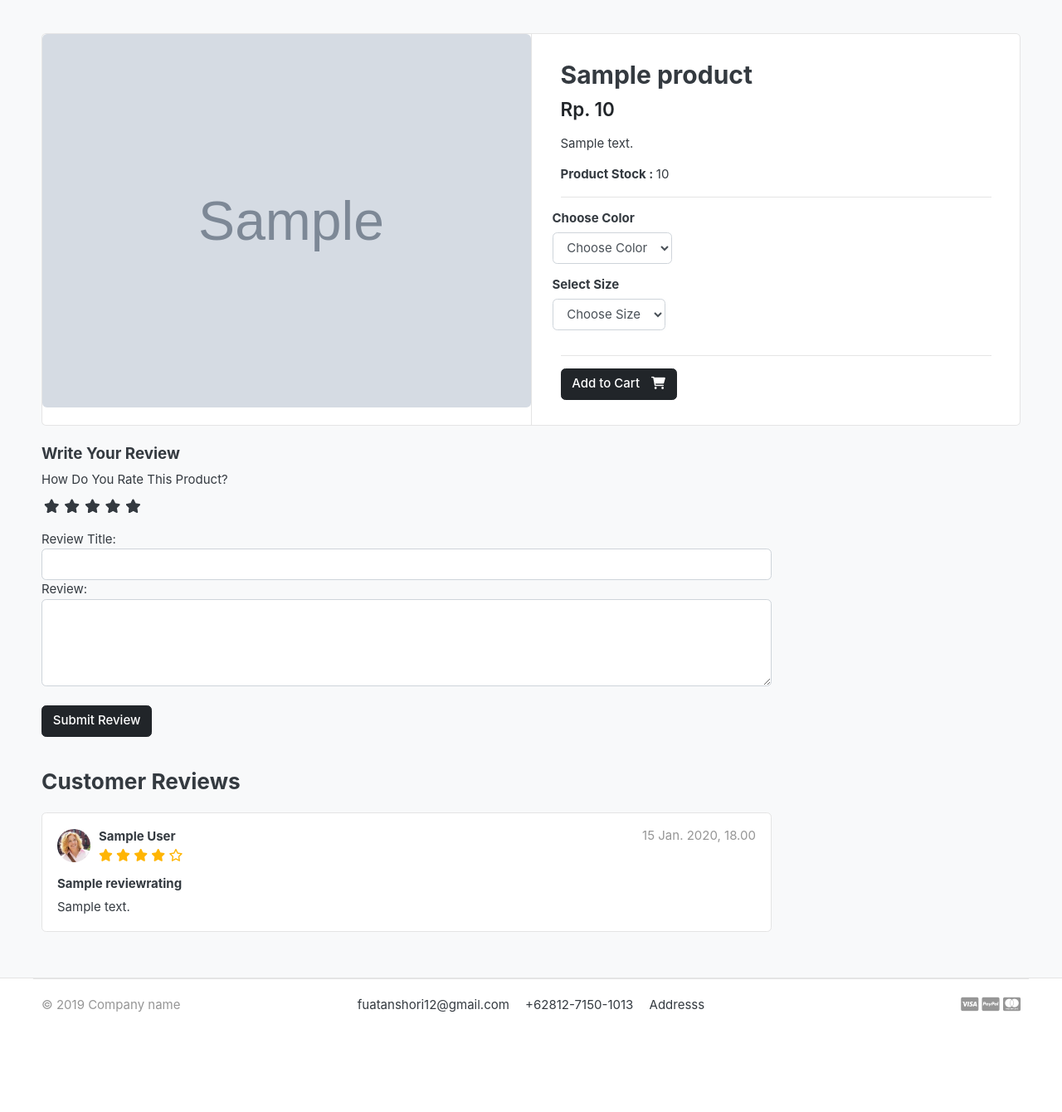
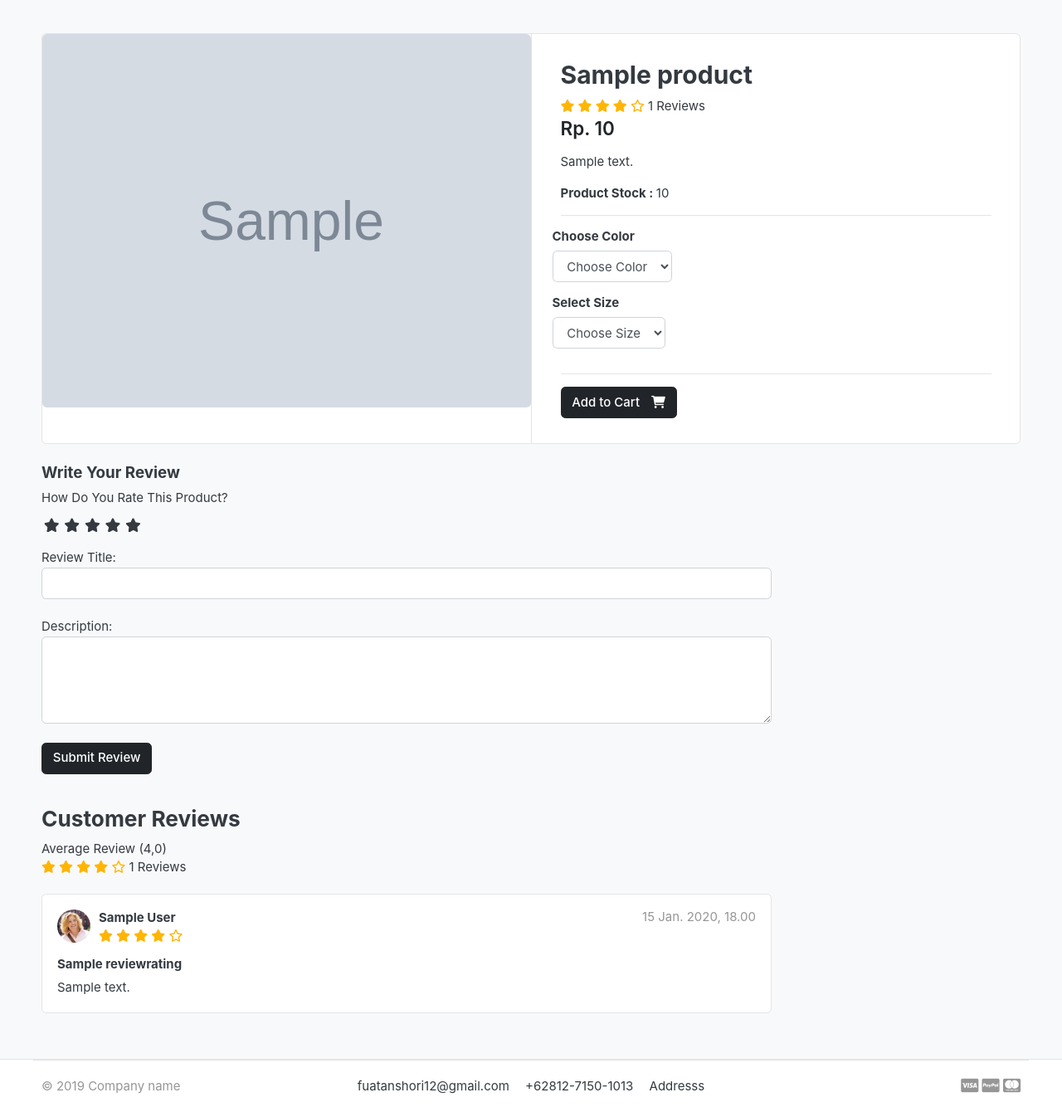
Before and after one commit to fuatanshori/Marketplace-django, a Django app: a page that uses store/templates/store/product_detail.html in a window 1280 px wide. Shown: the part 118-1458 px from the top of the page at 83% size. Before the commit the page ends 1338 px from the top, so only its background shows below. Run offline with Django 4.2, Linux system fonts and the light colour scheme; a user stored in the database is signed in; tables that the repository leaves empty hold one stand-in row (values such as "Sample post"); grey boxes marked "Sample" are stand-in pictures; some libraries are stand-ins or nearby versions; some web fonts are replaced.

Commit message:
08/10/2022

```diff
--- a/store/models.py
+++ b/store/models.py
@@ -1,3 +1,4 @@
+from django.db.models import Avg,Count
 from django.db import models
 from category.models import Category
 from django.utils.text import slugify
@@ -19,8 +20,25 @@
         verbose_name = 'products'
         verbose_name_plural = 'products'
 
+    def averageReview(self):
+        reviews=ReviewRating.objects.filter(product=self,status=True).aggregate(average=Avg('rating'))
+        avg = 0
+        if reviews['average'] is not None:
+            avg = float(reviews['average'])
+        return avg
+
+
+    def countReview(self):
+        reviews=ReviewRating.objects.filter(product=self,status=True).aggregate(count=Count('id'))
+        count = 0
+        if reviews['count'] is not None:
+            count = int(reviews['count'])
+        return count
+
+
     def __str__(self):
         return self.product_name
+
 
     def save(self):
         self.slug = slugify(self.product_name)
--- a/store/templates/store/product_detail.html
+++ b/store/templates/store/product_detail.html
@@ -27,6 +27,15 @@
       {% csrf_token %}
       <article class="content-body">
       <h2 class="title">{{single_product.product_name|capfirst}}</h2>
+      <div class="rating-star">
+        <span><i class="{% if single_product.averageReview < 0.5 %}fa-regular fa-star{% elif single_product.averageReview >= 0.5 and single_product.averageReview < 1 %}fa fa-star-half-stroke{% else %}fa fa-star {% endif %}" aria-hidden="true"></i></span>
+        <span><i class="{% if single_product.averageReview < 1.5 %}fa-regular fa-star{% elif single_product.averageReview >= 1.5 and single_product.averageReview < 2 %}fa fa-star-half-stroke{% else %}fa fa-star {% endif %}" aria-hidden="true"></i></span>
+        <span><i class="{% if single_product.averageReview < 2.5 %}fa-regular fa-star{% elif single_product.averageReview >= 2.5 and single_product.averageReview < 3 %}fa fa-star-half-stroke{% else %}fa fa-star {% endif %}" aria-hidden="true"></i></span>
+        <span><i class="{% if single_product.averageReview < 3.5 %}fa-regular fa-star{% elif single_product.averageReview >= 3.5 and single_product.averageReview < 4 %}fa fa-star-half-stroke{% else %}fa fa-star {% endif %}" aria-hidden="true"></i></span>
+        <span><i class="{% if single_product.averageReview < 4.5 %}fa-regular fa-star{% elif single_product.averageReview >= 4.5 and single_product.averageReview < 5 %}fa fa-star-half-stroke{% else %}fa fa-star {% endif %}" aria-hidden="true"></i></span>
+        <span>{{single_product.countReview}} Reviews</span>
+    </div>
+
       <div class="mb-3">
           <var class="price h4">Rp. {{single_product.price}}</var>
       </div>
@@ -79,6 +88,7 @@
         {% csrf_token %}
         {% include 'includes/alerts.html' %}
         <h5>Write Your Review</h5>
+
         <div>
 
             {% comment %} ratting stars {% endcomment %}
@@ -99,8 +109,8 @@
             <br>
             Review Title:
             <input type="text" class="form-control" name="subject" required>
-
-            Review:
+            <br>
+            Description:
             <textarea name="review" class="form-control" rows="4"></textarea>
             <br>
             {% if user.is_authenticated %}
@@ -118,6 +128,16 @@
         <br>
         <header class="section-heading">
             <h3>Customer Reviews </h3>
+            <span>Average Review</span>&nbsp;({{single_product.averageReview}})
+
+            <div class="rating-star">
+                <span><i class="{% if single_product.averageReview < 0.5 %}fa-regular fa-star{% elif single_product.averageReview >= 0.5 and single_product.averageReview < 1 %}fa fa-star-half-stroke{% else %}fa fa-star {% endif %}" aria-hidden="true"></i></span>
+                <span><i class="{% if single_product.averageReview < 1.5 %}fa-regular fa-star{% elif single_product.averageReview >= 1.5 and single_product.averageReview < 2 %}fa fa-star-half-stroke{% else %}fa fa-star {% endif %}" aria-hidden="true"></i></span>
+                <span><i class="{% if single_product.averageReview < 2.5 %}fa-regular fa-star{% elif single_product.averageReview >= 2.5 and single_product.averageReview < 3 %}fa fa-star-half-stroke{% else %}fa fa-star {% endif %}" aria-hidden="true"></i></span>
+                <span><i class="{% if single_product.averageReview < 3.5 %}fa-regular fa-star{% elif single_product.averageReview >= 3.5 and single_product.averageReview < 4 %}fa fa-star-half-stroke{% else %}fa fa-star {% endif %}" aria-hidden="true"></i></span>
+                <span><i class="{% if single_product.averageReview < 4.5 %}fa-regular fa-star{% elif single_product.averageReview >= 4.5 and single_product.averageReview < 5 %}fa fa-star-half-stroke{% else %}fa fa-star {% endif %}" aria-hidden="true"></i></span>
+                <span>{{single_product.countReview}} Reviews</span>
+            </div>
 
         </header>
         {% for review in reviews %}
--- a/store/views.py
+++ b/store/views.py
@@ -45,10 +45,12 @@
         in_cart =CartItem.objects.filter(cart__cart_id=_cart_id(request),product=single_product).exists()
     except Exception as e:
         raise e
-
-    try:
-        orderproduct=OrderProduct.objects.filter(user=request.user,product=single_product.id).exists()
-    except OrderProduct.DoesNotExist:
+    if request.user.is_authenticated:
+        try:
+            orderproduct=OrderProduct.objects.filter(user=request.user,product=single_product.id).exists()
+        except OrderProduct.DoesNotExist:
+            orderproduct = None
+    else:
         orderproduct = None
 
     reviews=ReviewRating.objects.filter(product=single_product.id,status=True)
```
